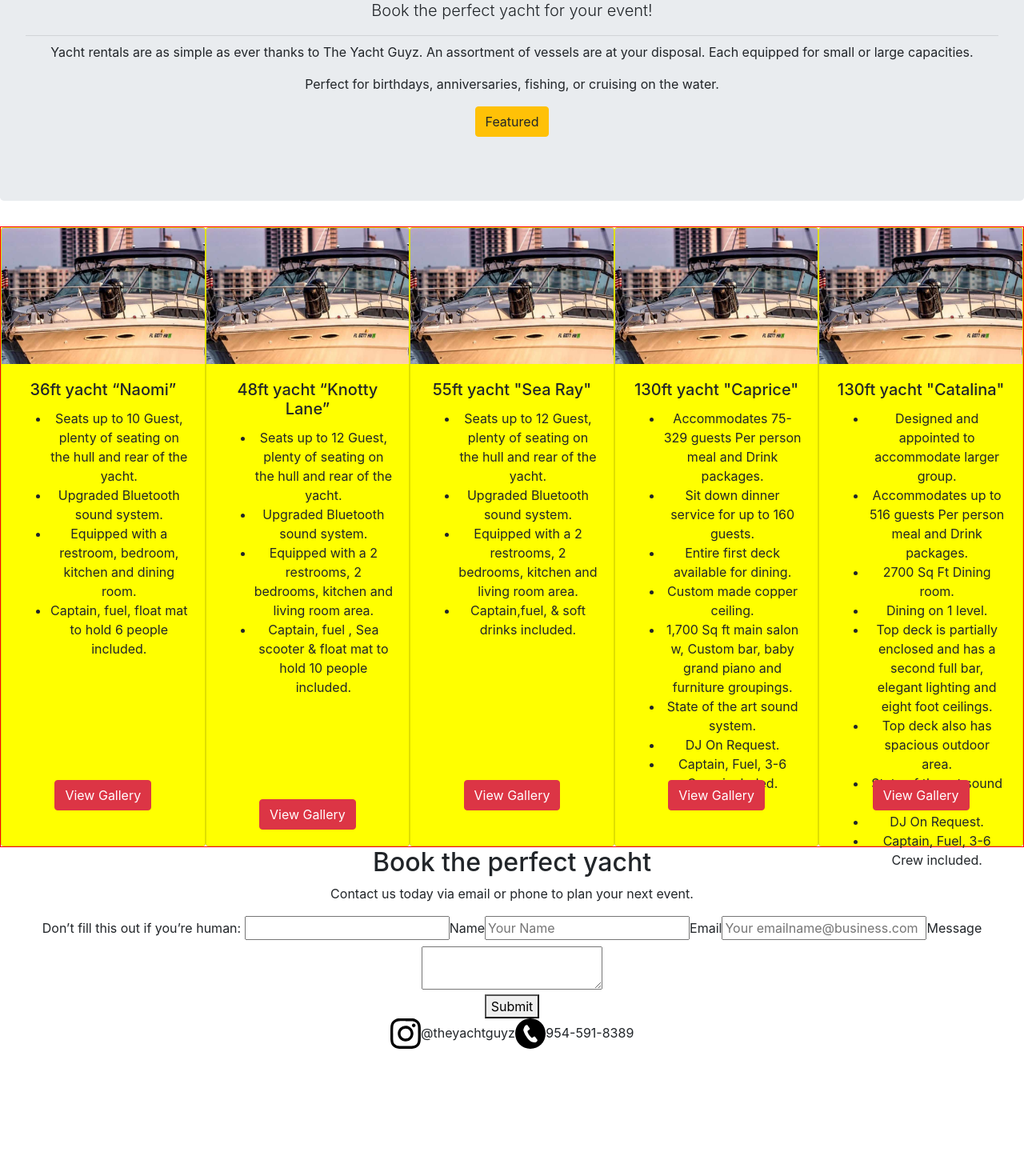
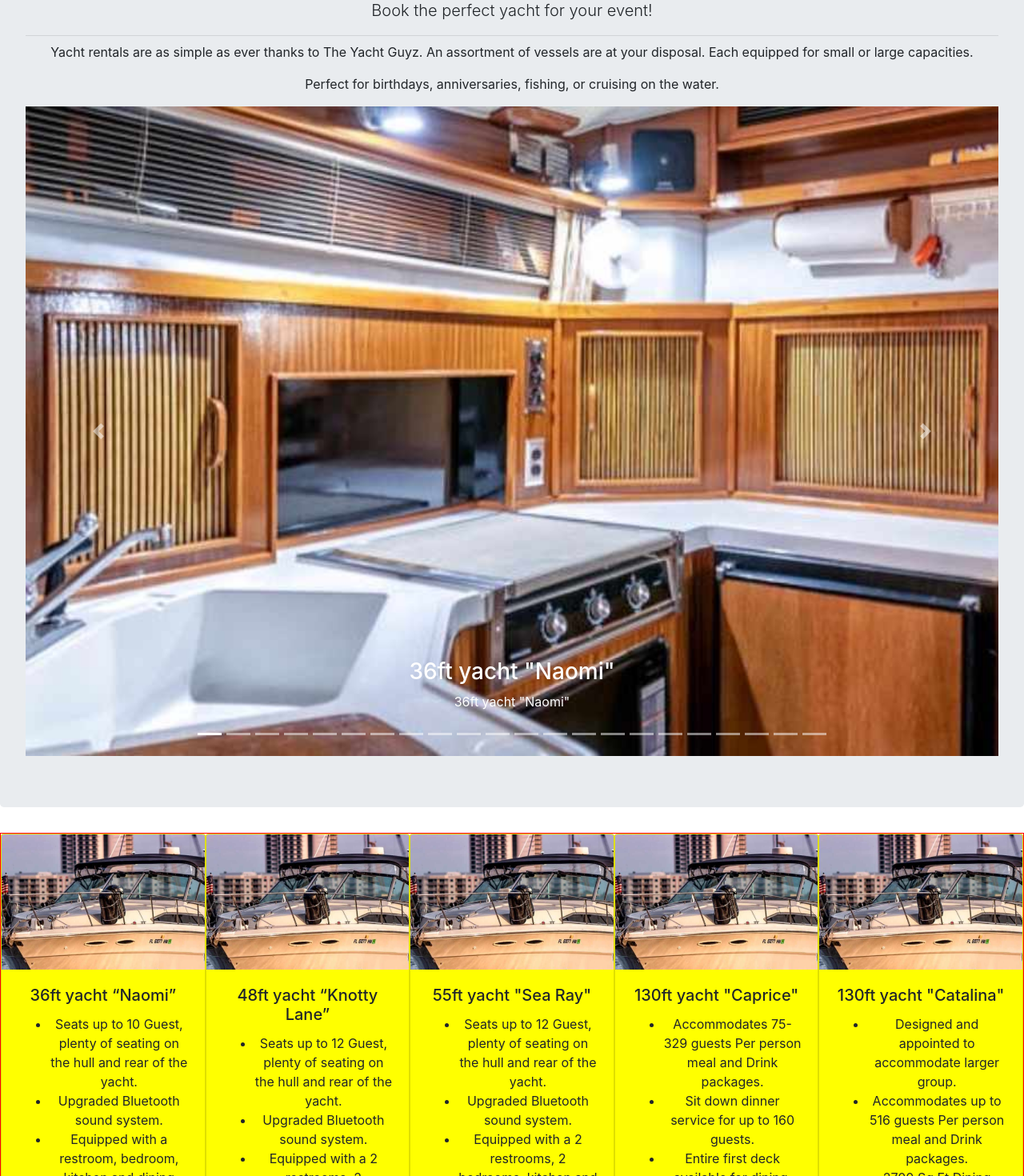
Before and after one commit to elijahoneal/yachtguyz, a React (Create React App) app: page / in a window 1280 px wide. Shown: the part 960-2430 px from the top of the page at 80% size. Before the commit the page ends 2271 px from the top, so only its background shows below. Built offline with nearby package versions, Linux system fonts and the light colour scheme.

Commit message:
Add Gallery Above Main Content

```diff
--- a/package.json
+++ b/package.json
@@ -9,6 +9,7 @@
     "bootstrap": "^4.5.3",
     "react": "^17.0.1",
     "react-dom": "^17.0.1",
+    "react-responsive-carousel": "^3.2.11",
     "react-scripts": "4.0.1",
     "reactstrap": "^8.8.1",
     "web-vitals": "^0.2.4"
--- a/src/App.js
+++ b/src/App.js
@@ -35,10 +35,9 @@
         <hr className="my-2" />
         <p>Yacht rentals are as simple as ever thanks to The Yacht Guyz. An assortment of vessels are at your disposal. Each equipped for small or large capacities.</p>
         <p>Perfect for birthdays, anniversaries, fishing, or cruising on the water.</p>
-        <p className="lead">
-          <Button color="warning">Featured</Button>
-        </p>
+        <Carousel></Carousel>
       </Jumbotron>
+
         </section>
         <section className='yachts'>
           {BoatList.map( boat => {
@@ -48,8 +47,8 @@
                 <CardBody>
                   <CardTitle tag="h5">{boat.title}</CardTitle>
 
-                  <CardText>
-                  <ul>
+                  <CardText tag="ul">
+
                       {boat.details.map( item =>{
                         return(
 
@@ -57,14 +56,14 @@
 
                         )
                       })}
-                      </ul>
+
                     </CardText>
                     <div>
                       <Button color="danger" onClick={toggle}>View Gallery</Button>
                       <Modal isOpen={modal} toggle={toggle} className='gallery'>
                         <ModalHeader toggle={toggle}>Modal title</ModalHeader>
                         <ModalBody>
-                          <Carousel></Carousel>
+
                         </ModalBody>
                         <ModalFooter>
                           <Button color="primary" onClick={toggle}>Do Something</Button>{' '}
```
Also changed, not shown: 2 other files (tests, documents, lock files or other folders).
